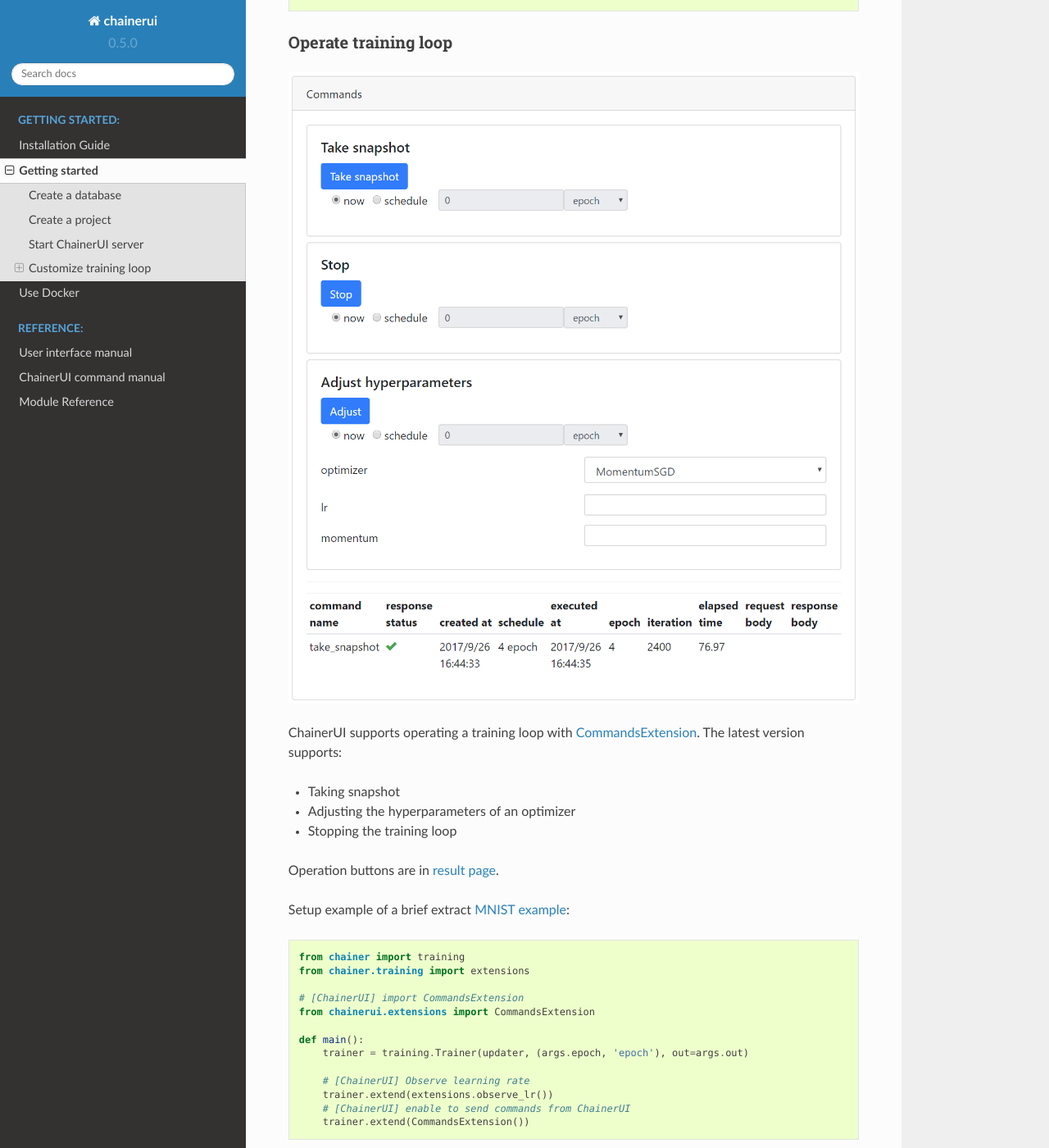
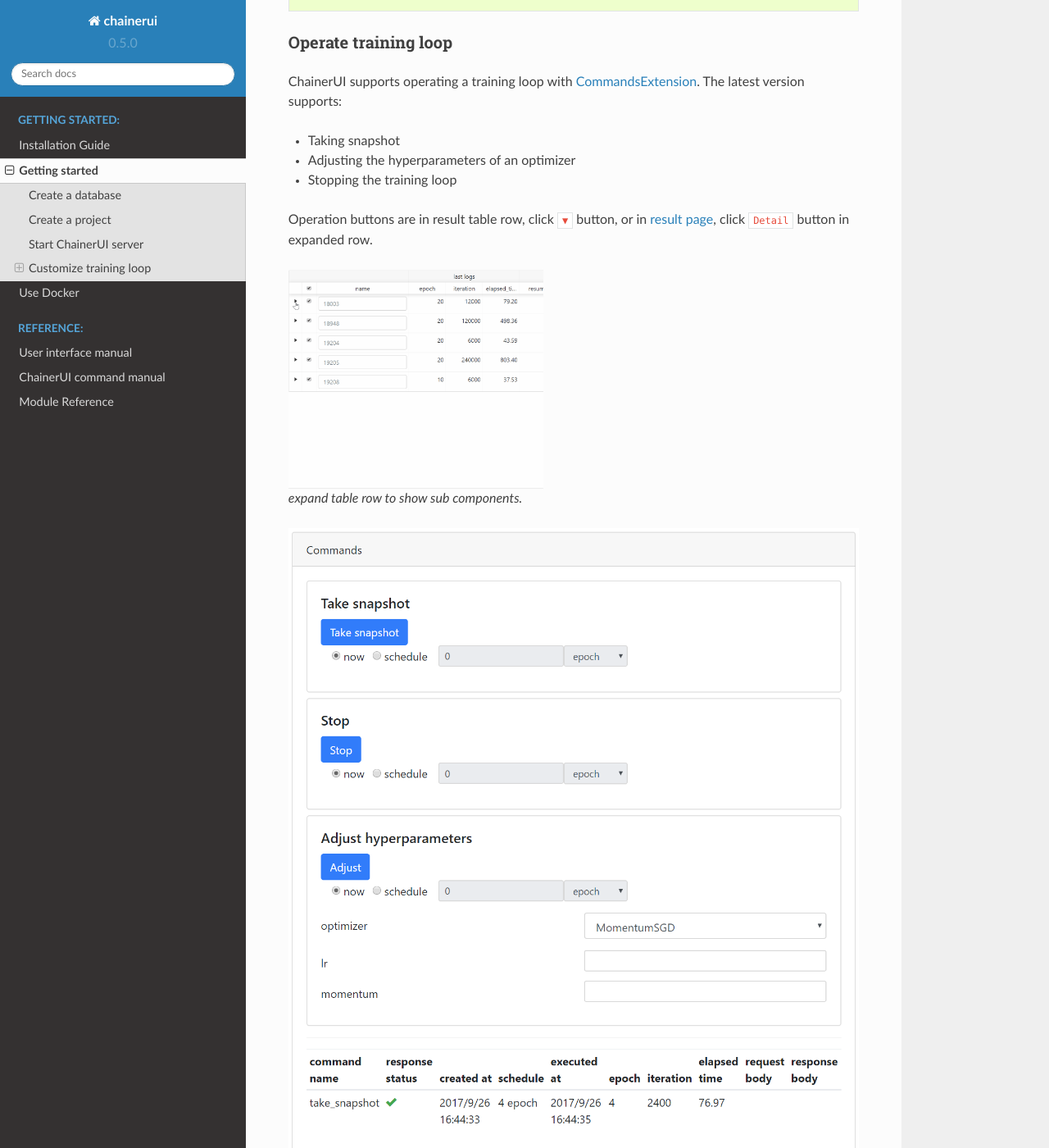
Before and after one commit to chainer/chainerui, a Sphinx documentation site: the page built from docs/source/getstart.rst, in a window 1280 px wide and 1400 px high, scrolled down 4653 px. Shown: the whole window at 82% size. Built offline with Sphinx 7.4.7 and the Read the Docs theme 2.0.0, drawn with Linux system fonts in a browser that asks for light colours; some of the changed text lies outside the part shown.

Commit message:
follow v0.5.0

```diff
--- a/docs/source/getstart.rst
+++ b/docs/source/getstart.rst
@@ -195,15 +195,22 @@ Here is an ``args`` file examples, with values shown as experimental conditions
 Operate training loop
 ~~~~~~~~~~~~~~~~~~~~~
 
-.. image:: ../images/result_page_operation_block.png
-
 ChainerUI supports operating a training loop with :ref:`CommandsExtension <module_command_extension>`. The latest version supports:
 
 * Taking snapshot
 * Adjusting the hyperparameters of an optimizer
 * Stopping the training loop
 
-Operation buttons are in :ref:`result page <ui_result_page>`.
+Operation buttons are in result table row, click ``▼`` button, or in :ref:`result page <ui_result_page>`, click ``Detail`` button in expanded row.
+
+.. figure:: ../images/result_table_collapsable_row.gif
+   :scale: 30%
+
+   expand table row to show sub components.
+
+.. figure:: ../images/result_page_operation_block.png
+
+   commands pane of result page
 
 Setup example of a brief extract `MNIST example <https://github.com/chainer/chainerui/blob/master/examples/train_mnist.py>`__:
 
```
Also changed, not shown: docs/source/reference/ui.rst (+14 -1 lines).
